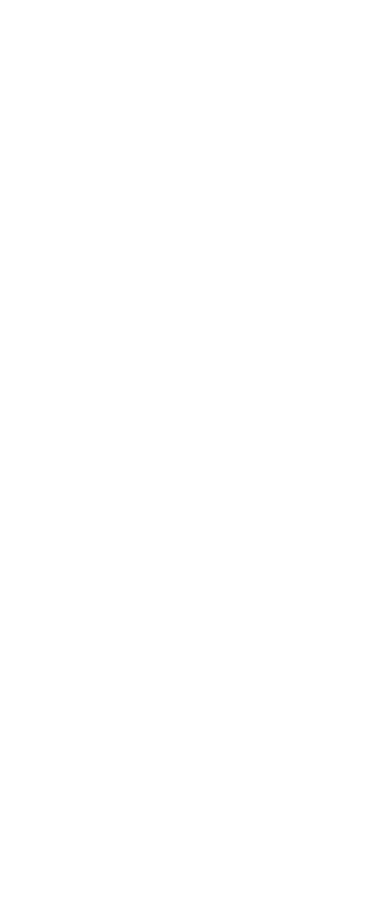
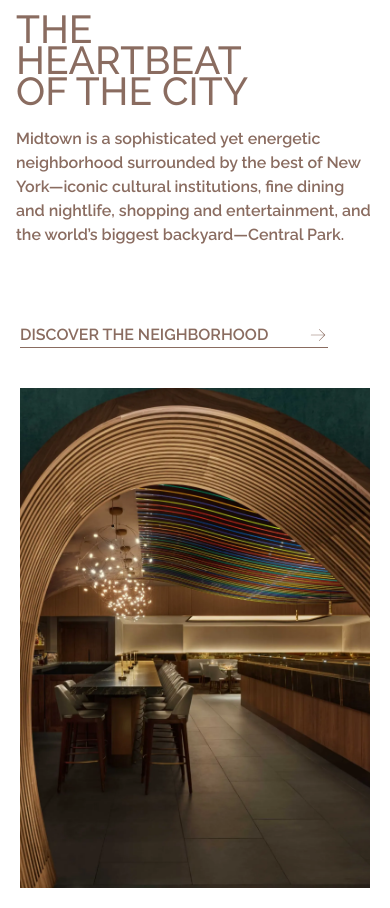
Before and after one commit to MatheusSCristo/53w53, a Next.js app: page / in a window 390 px wide. Shown: the part 5492-6400 px from the top of the page. Before the commit the page ends 5490 px from the top, so only its background shows below. Built offline with nearby package versions, Linux system fonts and the light colour scheme.

Commit message:
feat: Add seventh section to home

```diff
--- /dev/null
+++ b/src/app/components/Seventh/index.tsx
@@ -0,0 +1,50 @@
+import Image from "next/image";
+import Link from "next/link";
+import { PiArrowRightThin } from "react-icons/pi";
+
+const Seventh = () => {
+  return (
+    <section className=" bg-white  flex flex-col gap-10">
+      <div className="gap-5 flex flex-col text-wrap font-medium p-4">
+        <div className="text-[10vw] xl:text-[8vw] leading-[8vw] w-[250px] md:w-[500px] xl:w-[1400px]">
+          <h1 className="uppercase">THE HEARTBEAT OF THE CITY</h1>
+        </div>
+        <p className="xl:w-[500px] text-md font-semibold xl:text-lg">
+          Midtown is a sophisticated yet energetic neighborhood surrounded by
+          the best of New York—iconic cultural institutions, fine dining and
+          nightlife, shopping and entertainment, and the world’s biggest
+          backyard—Central Park.
+        </p>
+      </div>
+      <div className="flex justify-between items-start flex-col md:flex-row gap-10 p-5">
+      <div className="flex flex-col gap-[5rem]">
+          <Link
+            href="/neighborhood"
+            className="cursor-pointer 2xl:text-2xl border-0 border-brown uppercase border-b-[1px] flex gap-2 items-center font-semibold gap-[40px] text-nowrap"
+          >
+            DISCOVER THE NEIGHBORHOOD
+            <PiArrowRightThin size={20} />
+          </Link>
+          <div className="relative hidden md:block md:w-[200px] md:h-[300px] xl:w-[300px] xl:h-[500px] 2xl:w-[400px] 2xl:h-[600px]">
+            <Image
+              src={"/images/homepage_09.webp"}
+              fill
+              alt=""
+              className="object-cover"
+            />
+          </div>
+        </div>
+        <div className="relative w-full h-[500px] md:w-[400px] md:h-[700px] md: 2xl:w-[1000px]  2xl:h-[1200px]">
+          <Image
+            src={"/images/homepage_08.webp"}
+            fill
+            alt=""
+            className="object-cover"
+          />
+        </div>
+      </div>
+    </section>
+  );
+};
+
+export default Seventh;
--- a/src/app/components/Sixth/index.jsx
+++ b/src/app/components/Sixth/index.jsx
@@ -18,7 +18,7 @@
       </div>
       <div className="flex justify-between items-start flex-col md:flex-row gap-10 p-4">
         <Link
-          href="/penthouses"
+          href="/lifestyle"
           className="cursor-pointer 2xl:text-2xl border-0 border-brown uppercase border-b-[1px] flex gap-2 items-center font-semibold gap-[40px]"
         >
           Discover The Lifestyle
--- a/src/app/page.jsx
+++ b/src/app/page.jsx
@@ -2,6 +2,7 @@
 import Fourth from "./components/Fourth";
 import Initial from "./components/Initial";
 import Second from "./components/Second";
+import Seventh from "./components/Seventh";
 import Sixth from "./components/Sixth";
 import Third from "./components/Third";
 
@@ -14,6 +15,7 @@
     <Fourth/>
     <Fifth/>
     <Sixth/>
+    <Seventh/>
     </main>
   );
 };
```
Also changed, not shown: public/images/homepage_08.webp (added), public/images/homepage_09.webp (added).
